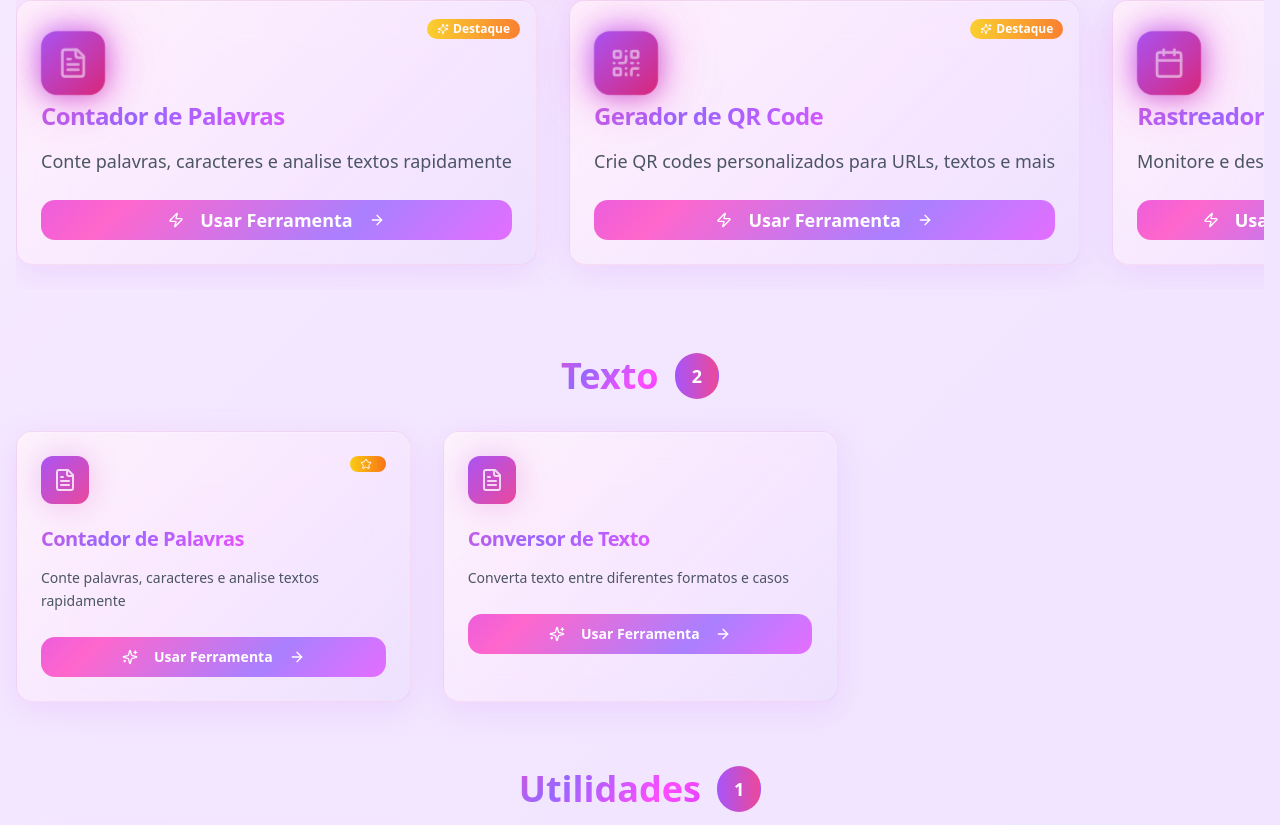
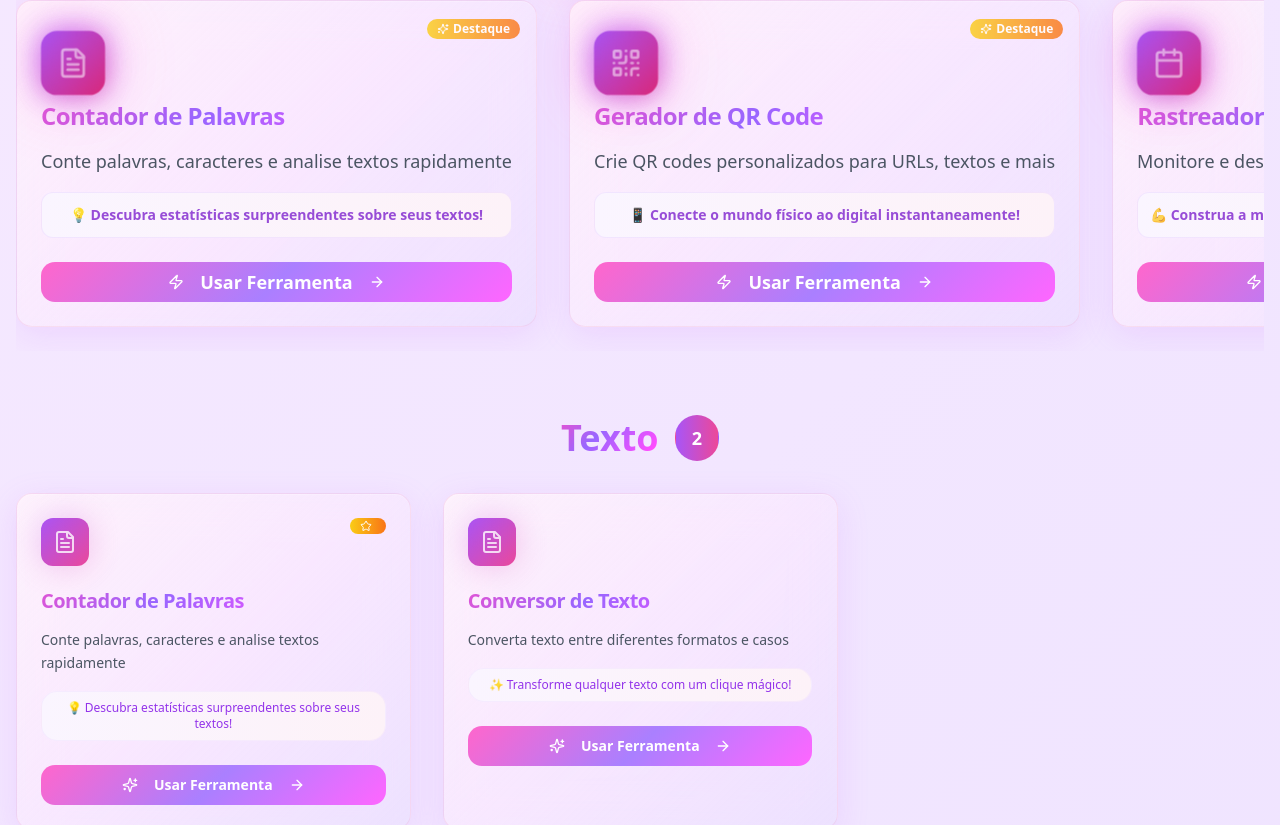
Before and after one commit to EVERTON100792/dia-a-dia-pro, a React (Vite) app: page / in a window 1280 px wide. Shown: the part 1136-1961 px from the top of the page. Built offline with nearby package versions, Linux system fonts and the light colour scheme.

Commit message:
Add tool descriptions
Added descriptions below each tool to attract users.

```diff
--- a/src/pages/Index.tsx
+++ b/src/pages/Index.tsx
@@ -1,3 +1,4 @@
+
 import { Card, CardContent, CardDescription, CardHeader, CardTitle } from "@/components/ui/card";
 import { Button } from "@/components/ui/button";
 import { Badge } from "@/components/ui/badge";
@@ -17,6 +18,7 @@ const Index = () => {
     {
       title: "Contador de Palavras",
       description: "Conte palavras, caracteres e analise textos rapidamente",
+      caption: "💡 Descubra estatísticas surpreendentes sobre seus textos!",
       icon: FileText,
       path: "/word-counter",
       category: "Texto",
@@ -26,6 +28,7 @@ const Index = () => {
     {
       title: "Conversor de Texto",
       description: "Converta texto entre diferentes formatos e casos",
+      caption: "✨ Transforme qualquer texto com um clique mágico!",
       icon: FileText,
       path: "/text-converter",
       category: "Texto",
@@ -35,6 +38,7 @@ const Index = () => {
     {
       title: "Gerador de QR Code",
       description: "Crie QR codes personalizados para URLs, textos e mais",
+      caption: "📱 Conecte o mundo físico ao digital instantaneamente!",
       icon: QrCode,
       path: "/qr-generator",
       category: "Utilidades",
@@ -44,6 +48,7 @@ const Index = () => {
     {
       title: "Calculadora de Metas",
       description: "Planeje e acompanhe o progresso das suas metas",
+      caption: "🎯 Transforme sonhos em planos concretos e realizáveis!",
       icon: Target,
       path: "/goal-calculator",
       category: "Produtividade",
@@ -53,6 +58,7 @@ const Index = () => {
     {
       title: "Organizador Digital",
       description: "Organize arquivos e pastas digitais de forma eficiente",
+      caption: "🧹 Sua vida digital nunca mais será a mesma!",
       icon: Sparkles,
       path: "/digital-cleaner",
       category: "Produtividade",
@@ -62,6 +68,7 @@ const Index = () => {
     {
       title: "Rastreador de Hábitos",
       description: "Monitore e desenvolva hábitos saudáveis",
+      caption: "💪 Construa a melhor versão de você mesmo, dia após dia!",
       icon: Calendar,
       path: "/habit-tracker",
       category: "Produtividade",
@@ -71,6 +78,7 @@ const Index = () => {
     {
       title: "Extrator de Texto de Imagem (OCR)",
       description: "Extraia texto de imagens e documentos digitalizados",
+      caption: "🔍 Veja o invisível - extraia textos de qualquer imagem!",
       icon: Image,
       path: "/image-text-extractor",
       category: "Imagem",
@@ -80,6 +88,7 @@ const Index = () => {
     {
       title: "Gerador de Assinatura de E-mail",
       description: "Crie assinaturas profissionais para seus e-mails",
+      caption: "💼 Cause uma primeira impressão inesquecível!",
       icon: Mail,
       path: "/email-signature-generator",
       category: "E-mail",
@@ -89,6 +98,7 @@ const Index = () => {
     {
       title: "Melhorador de Imagem",
       description: "Melhore a qualidade de suas imagens para 1080p ou 4K",
+      caption: "🎨 Transforme fotos comuns em obras de arte em HD!",
       icon: Sparkles,
       path: "/image-enhancer",
       category: "Imagem",
@@ -98,6 +108,7 @@ const Index = () => {
     {
       title: "Compressor de Imagens",
       description: "Comprima imagens mantendo a qualidade - até 50 imagens por vez",
+      caption: "⚡ Economize espaço sem perder a beleza das suas fotos!",
       icon: Minimize2,
       path: "/image-compressor",
       category: "Imagem",
@@ -107,6 +118,7 @@ const Index = () => {
     {
       title: "Removedor de Fundo",
       description: "Remova fundos de imagens automaticamente com IA",
+      caption: "🪄 Magia pura - remova fundos como um profissional!",
       icon: Scissors,
       path: "/background-remover",
       category: "Imagem",
@@ -282,9 +294,17 @@ const Index = () => {
                       </CardTitle>
                     </CardHeader>
                     <CardContent className="pt-0">
-                      <CardDescription className="text-gray-600 mb-6 text-lg leading-relaxed">
+                      <CardDescription className="text-gray-600 mb-4 text-lg leading-relaxed">
                         {tool.description}
                       </CardDescription>
+
+                      {/* Caption */}
+                      <div className="mb-6 p-3 rounded-xl bg-gradient-to-r from-purple-50 to-pink-50 border border-purple-200/50">
+                        <p className="text-purple-700 font-semibold text-center text-sm animate-pulse">
+                          {tool.caption}
+                        </p>
+                      </div>
+
                       <Button asChild className="w-full btn-gradient text-white font-semibold py-3 text-lg group/btn border-0">
                         <Link to={tool.path}>
                           <Zap className="mr-2 h-5 w-5" />
@@ -344,9 +364,17 @@ const Index = () => {
                       </CardTitle>
                     </CardHeader>
                     <CardContent className="pt-0">
-                      <CardDescription className="text-gray-600 mb-6 leading-relaxed">
+                      <CardDescription className="text-gray-600 mb-4 leading-relaxed">
                         {tool.description}
                       </CardDescription>
+
+                      {/* Caption */}
+                      <div className="mb-6 p-2 rounded-lg bg-gradient-to-r from-purple-50 to-pink-50 border border-purple-200/30">
+                        <p className="text-purple-600 font-medium text-center text-xs">
+                          {tool.caption}
+                        </p>
+                      </div>
+
                       <Button asChild className="w-full btn-gradient text-white font-semibold py-3 group/btn border-0">
                         <Link to={tool.path}>
                           <Sparkles className="mr-2 h-4 w-4" />
```
